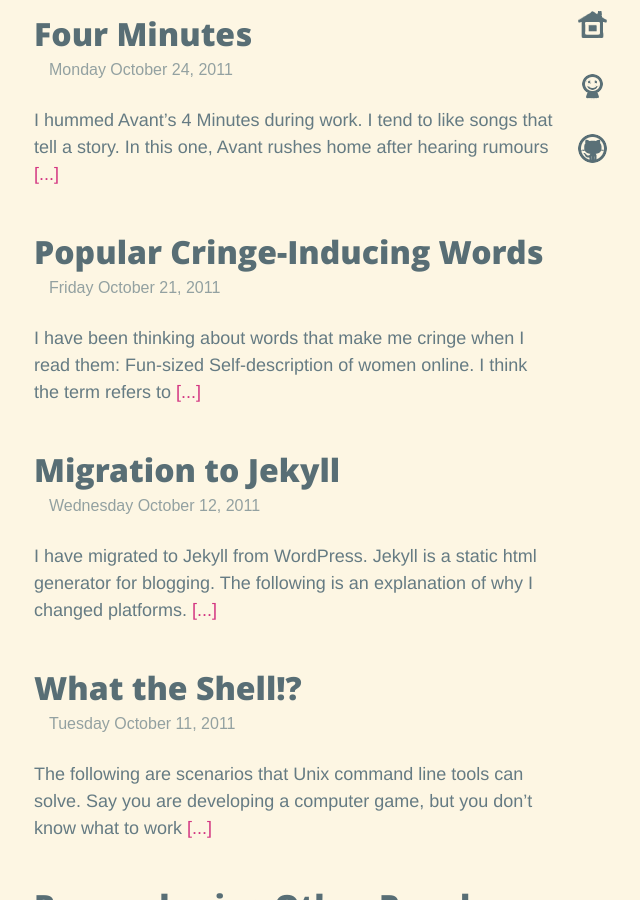
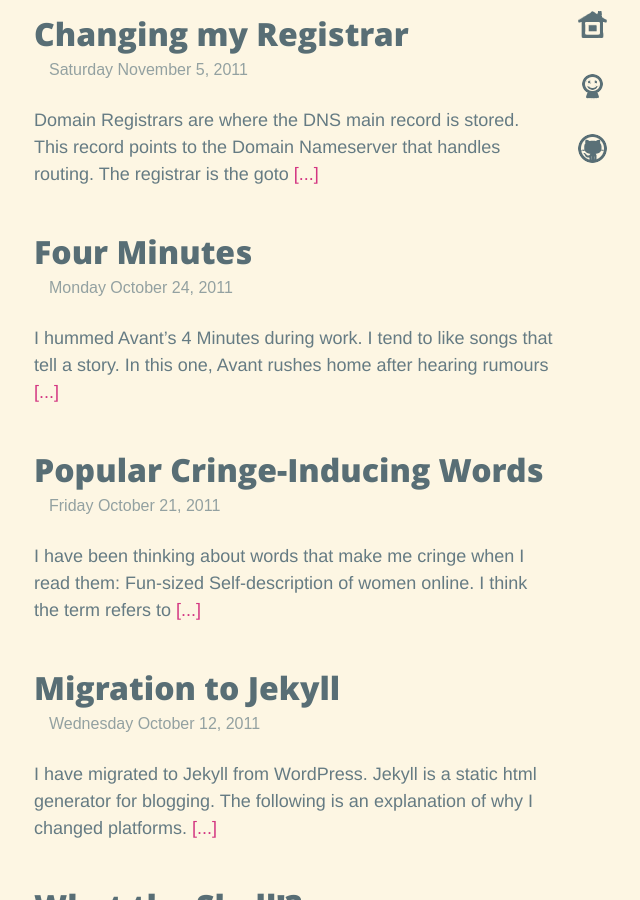
Before and after one commit to dangduc/dangduc.github.com, a Jekyll site: the page built from index.html, in a window 1280 px wide and 900 px high. Shown: the whole window, without its empty margins (296-936 px from the left). Built offline with Jekyll 4.4.1, drawn with Linux system fonts in a browser that asks for light colours; some web fonts are replaced; Markdown is read by kramdown in place of the engine named in the settings; some of the changed lines change nothing that is shown.

Commit message:
new post

```diff
--- /dev/null
+++ b/_posts/2011-11-5-changing-my-registrar.md
@@ -0,0 +1,44 @@
+---
+layout: post
+title: Changing my Registrar
+---
+
+Domain Registrars are where the DNS main record is stored. This record points to the Domain Nameserver that handles routing. The registrar is the goto guy for determining what nameserver a domain uses.
+
+DNS handles A and CNAME thingies. For example, my DNS managers has an A record for *dangduc.com* pointing to *dangduc.github.com*, and a CNAME record for subdomain *www* pointing to the same. I could've easily set a CNAME for the subdomain *blog* instead of *www*:
+
+*blog.dangduc.com*
+
+DNS also stores something call a mail exchange record (MX) that tells mail where to route. My MX records point to Gmail's servers.
+
+I decided to change my registrar and DNS service. Here's why...
+
+First, my domain is up for renewal and I am unhappy with my current registar, Godaddy, for reasons that will be explained later. I decided on NearlyFreeSpeech, because of all the registrars I looked at, NFS was the only registrar that presented their services in a plain matter-of-fact way. And it appears cheap.
+
+### Breakdown of costs between registrars and DNS
+
+- Godaddy: .com registration $12 + included DNS service = $12 total
+- NFS: registration $9 + DNS $1.22 = $10.22
+
+Godaddy costs $1.78 more. After I changed my DNS from Godaddy to NearlyFreeSpeech, requests for pages are noticeably faster.
+
+When a domain is registered, anyone can do a *whois* search for the name, physical address, and telephone number of the registrant. I don't know about you, but I like to keep my private information private. Registrars allow private registration through a proxy organization, so a whois search shows the proxy organization's information instead of the true registrant's.
+
+### Breakdown of costs with private registration
+
+- Godaddy: .com registration $12 + free DNS + private registration $5 = $17 total
+- NFS: registration $9 + DNS $1.22 + private $3.65 = $13.87 total
+
+Now look at that! NFS has an even better deal if private is how you roll.
+
+### Conclusion
+
+The pricing is compelling reason to switch registrars and DNS, but there are things about my previous registrar, Godaddy, that really boils my plate and tip the pot.
+
+Godaddy's domain management web interface is like that brother you never want to visit, because his house has so much trash all over the hallways, it takes 10 minutes to get from the front door to the living room. With Godaddy, you need to wad pass all their messy attempts to milk you of your money: "Buy two domains, get one free!" Then you need to click your way through nine tiny submenus and dropboxes, so you can be presented with their unintuitive management tools. It's a sad day when I need to change something with my domain.
+
+NFS's management web interface is simple. Once you login, you are presented with tabs. *Beautiful* tabs containing everything you can do like setting DNS records, tearing down hosted sites, and registering new domains. Unlike that other site, you don't see company offers plastered anywhere.
+
+By the way, I don't get any benefits for writing this; NFS does not have an affiliate program like many popular sites \*cough\* Godaddy, Dreamhost \*cough\*.
+
+Changing registrars is a bit more complicated for me, because I had private registration. I first had to remove this feature, exposing my true whereabouts, before I was allowed to change registrars. I had to to this according to both NFS and Godaddy. I'm not sure if this is a necessary thing when changing registrars, but it defeats the purpose of private registration.
```
Also changed, not shown: _posts/2011-10-24-4-minutes.md (+3 -1 lines).
